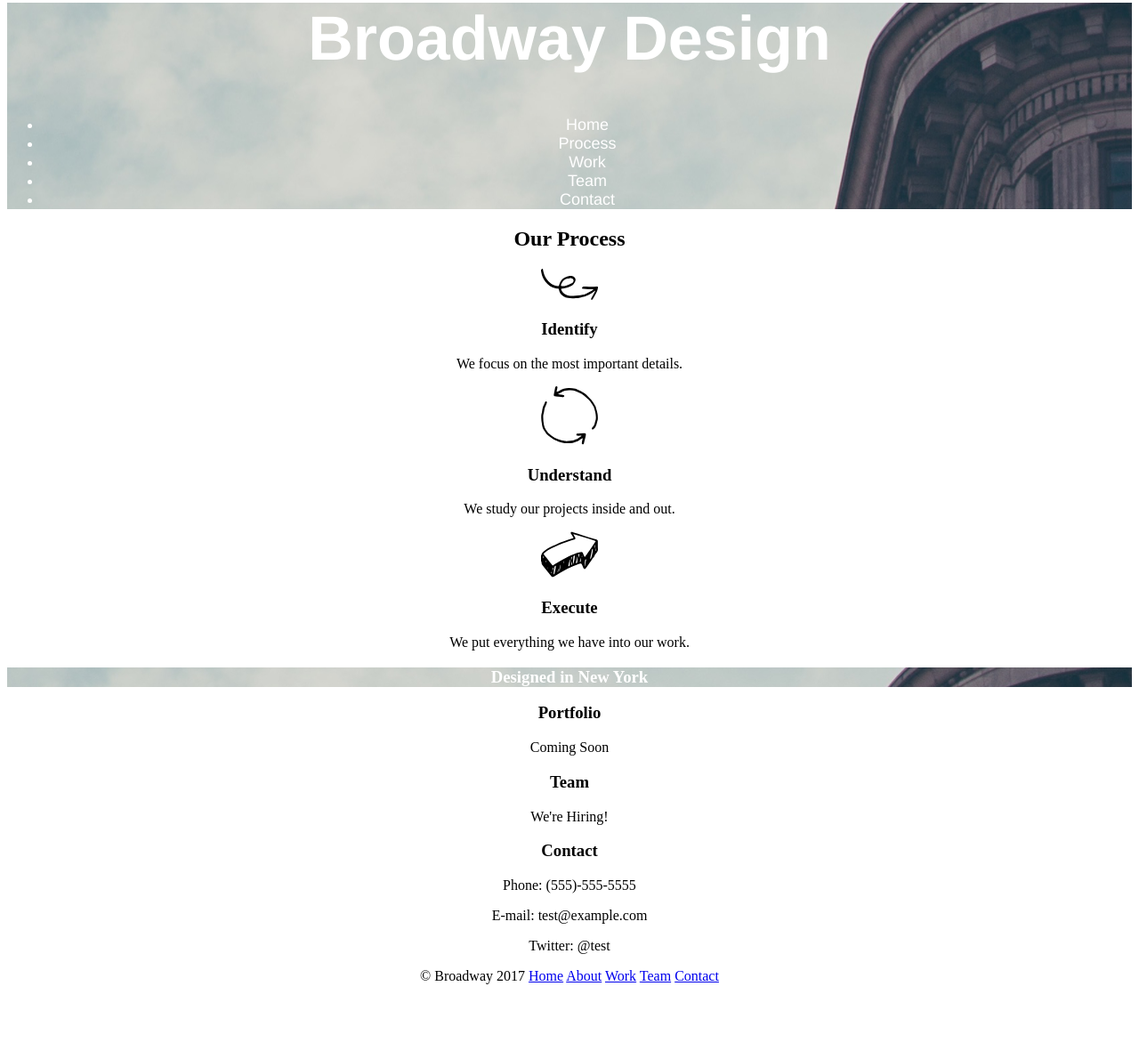
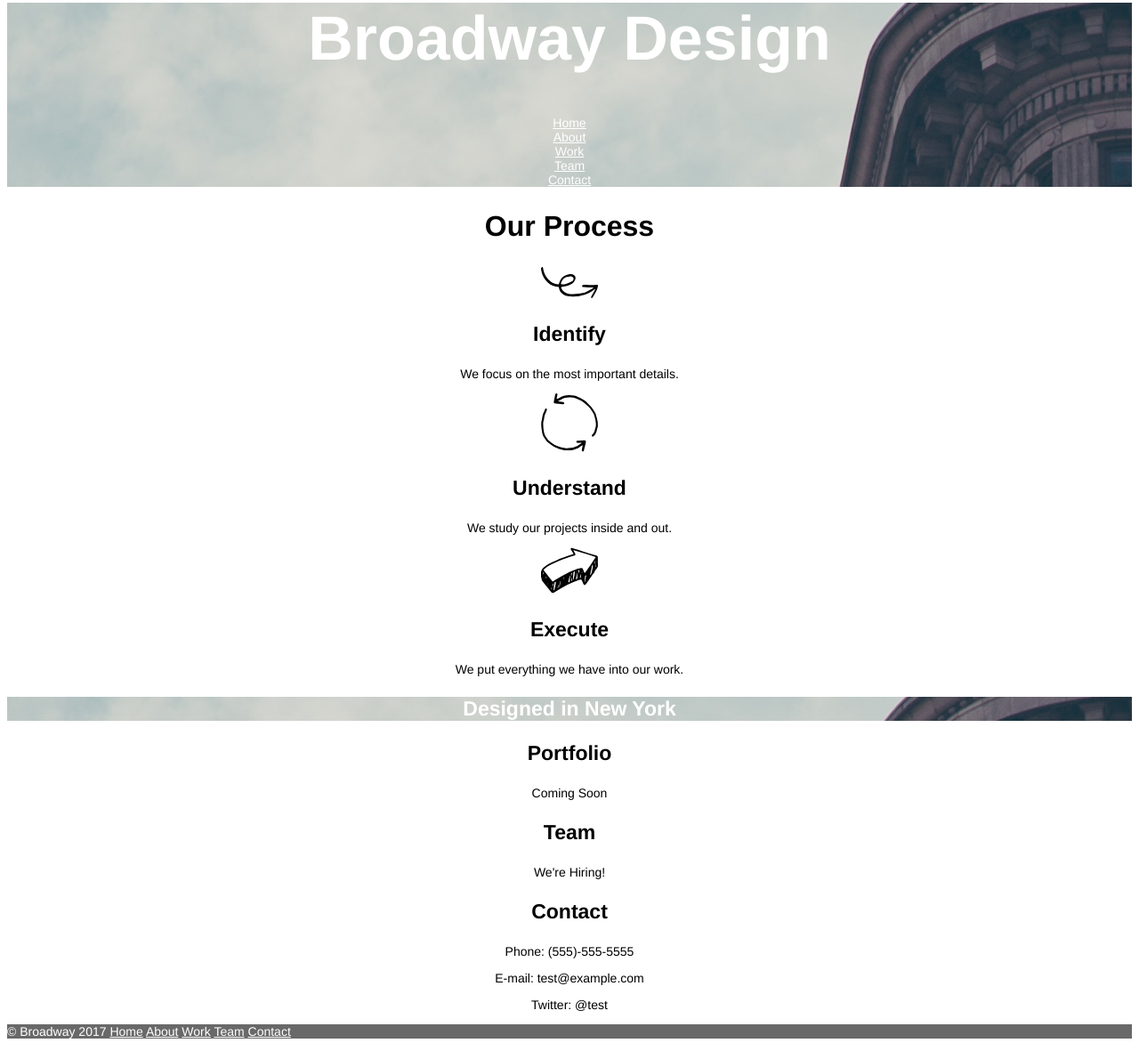
Before and after one commit to z-b-z-h/broadway, a plain HTML site: page index.html in a window 1280 px wide. Shown: the part 44-1225 px from the top of the page at 89% size. Before the commit the page ends 1166 px from the top, so only its background shows below. Drawn offline with Linux system fonts and the light colour scheme.

Commit message:
Add finish

```diff
--- a/index.html
+++ b/index.html
@@ -7,15 +7,14 @@
   <body>
     <div class="header">
       <h1>Broadway Design</h1>
-      <nav class="menu">
-        <ul>
-          <li>Home</li>
-          <li>Process</li>
-          <li>Work</li>
-          <li>Team</li>
-          <li>Contact</li>
-        </ul>
-      </nav>
+      <p>
+        <a class="nav" href="#">Home</a></br>
+        <a class="nav" href="#">About</a></br>
+        <a class="nav" href="#">Work</a></br>
+        <a class="nav" href="#">Team</a></br>
+        <a class="nav" href="#">Contact</a>
+
+      </p>
     </div>
     <div>
       <h2>Our Process</h2>
@@ -42,14 +41,14 @@
       <p>E-mail: test@example.com</p>
       <p>Twitter: @test</p>
     </div>
-    <div>
+    <div class="footer">
       <p>
         &copy; Broadway 2017
-        <a href="#">Home</a>
-        <a href="#">About</a>
-        <a href="#">Work</a>
-        <a href="#">Team</a>
-        <a href="#">Contact</a>
+        <a class="nav" href="#">Home</a>
+        <a class="nav" href="#">About</a>
+        <a class="nav" href="#">Work</a>
+        <a class="nav" href="#">Team</a>
+        <a class="nav" href="#">Contact</a>
       </p>
     </div>
   </body>
--- a/resources/css/style.css
+++ b/resources/css/style.css
@@ -14,3 +14,27 @@ h1 {
   font-family: Helvetica;
   font-size: 18px;
 }
+h2 {
+  font-family: Helvetica;
+  font-size: 32px;
+  font-weight: bold;
+}
+h3 {
+  font-family: Helvetica;
+  font-size: 23px;
+  font-weight: bold;
+}
+p {
+  font-family: Helvetica;
+  font-size: 14px;
+}
+.footer {
+  font-family: Helvetica;
+  font-size: 11px;
+  color: white;
+  background-color: dimgray;
+  text-align: left;
+}
+.nav {
+  color: white;
+}
```
